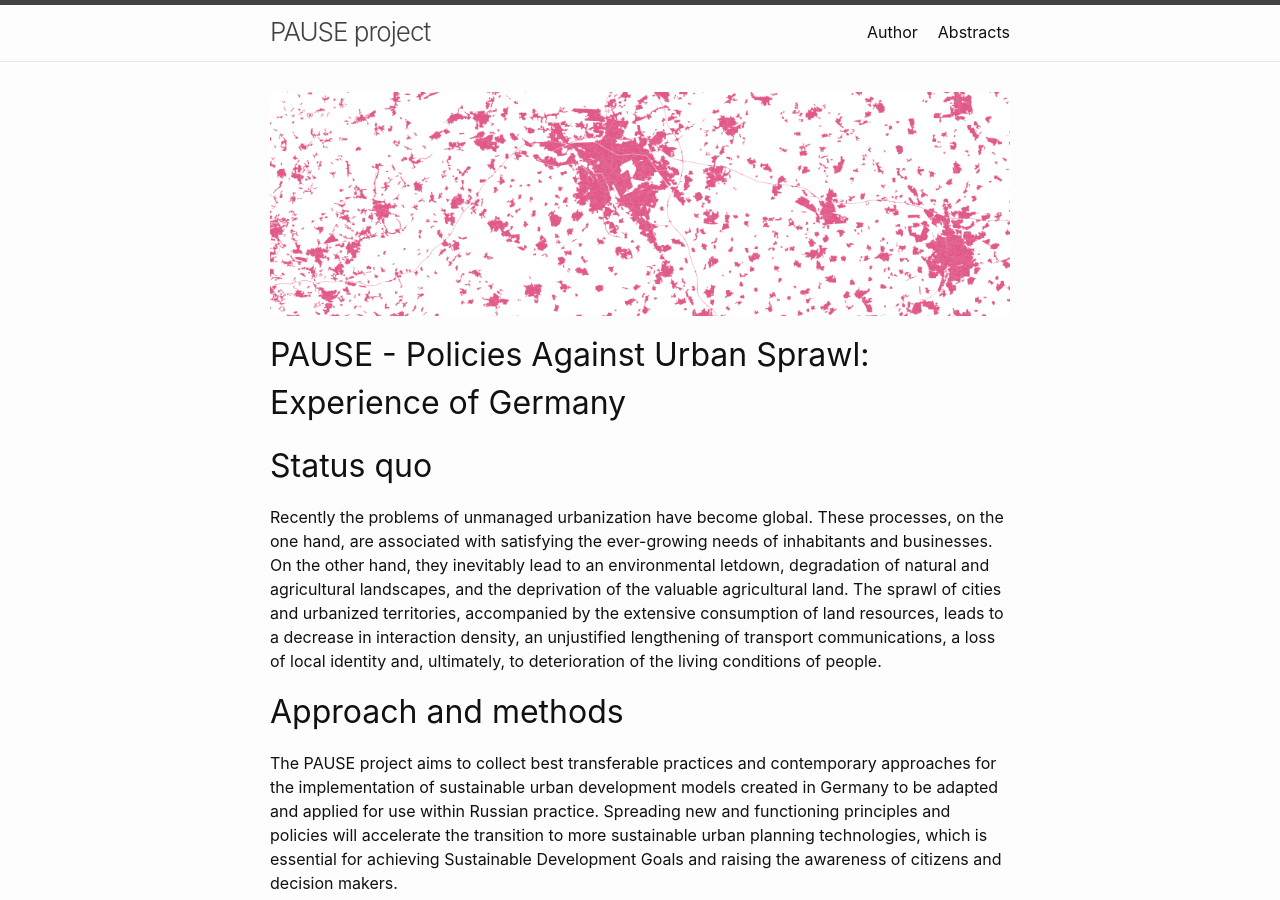
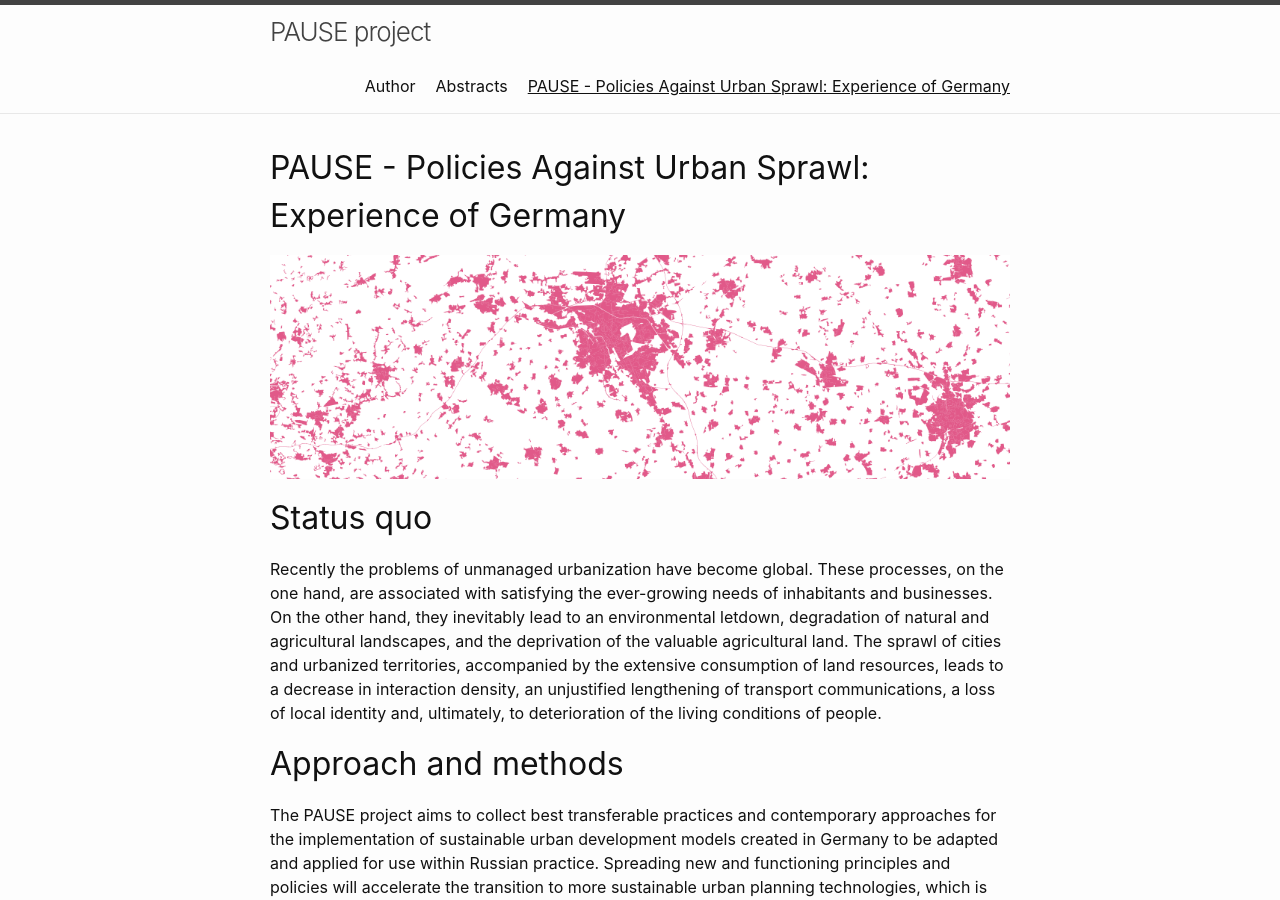
Before and after one commit to boikod/pause, a Jekyll site: the page built from index.md, in a window 1280 px wide and 900 px high. Built offline with Jekyll 4.4.1, drawn with Linux system fonts in a browser that asks for light colours; our own code applies the rules of GitHub Pages for plain Markdown files.

Commit message:
Update index.md

```diff
--- a/index.md
+++ b/index.md
@@ -2,9 +2,9 @@
 layout: page
 permalink: /
 ---
+## PAUSE - Policies Against Urban Sprawl: Experience of Germany
+
 ![header](/images/zersiedelung.png)
-
-## PAUSE - Policies Against Urban Sprawl: Experience of Germany
 
 ## Status quo
 Recently the problems of unmanaged urbanization have become global. These processes, on the one hand, are associated with satisfying the ever-growing needs of inhabitants and businesses. On the other hand, they inevitably lead to an environmental letdown, degradation of natural and agricultural landscapes, and the deprivation of the valuable agricultural land. The sprawl of cities and urbanized territories, accompanied by the extensive consumption of land resources, leads to a decrease in interaction density, an unjustified lengthening of transport communications, a loss of local identity and, ultimately, to deterioration of the living conditions of people.
```
